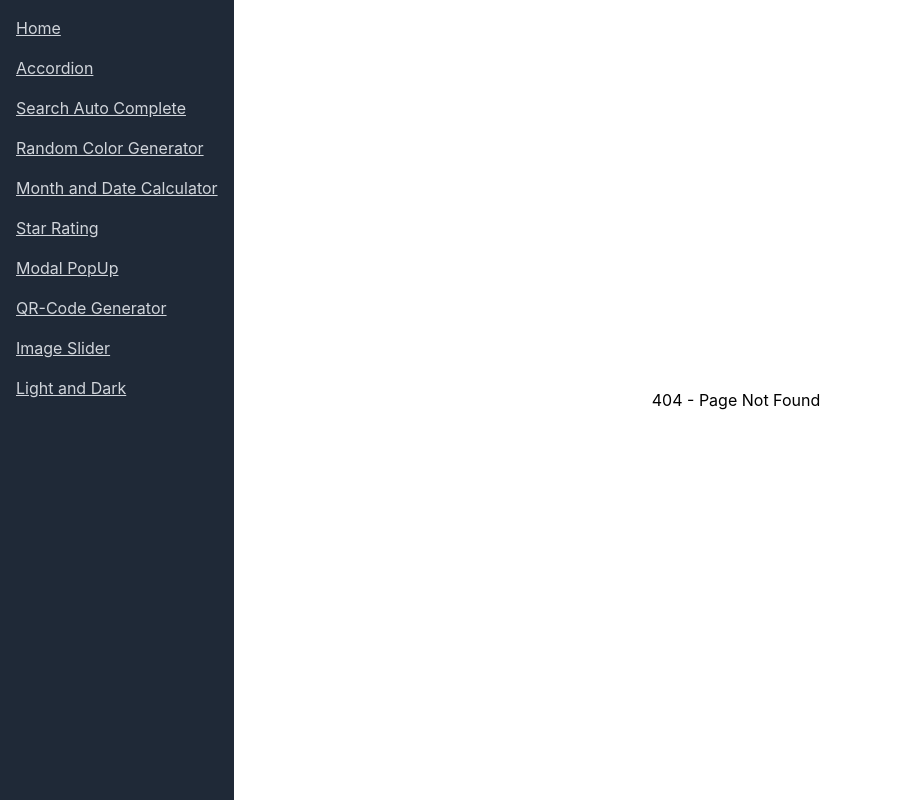
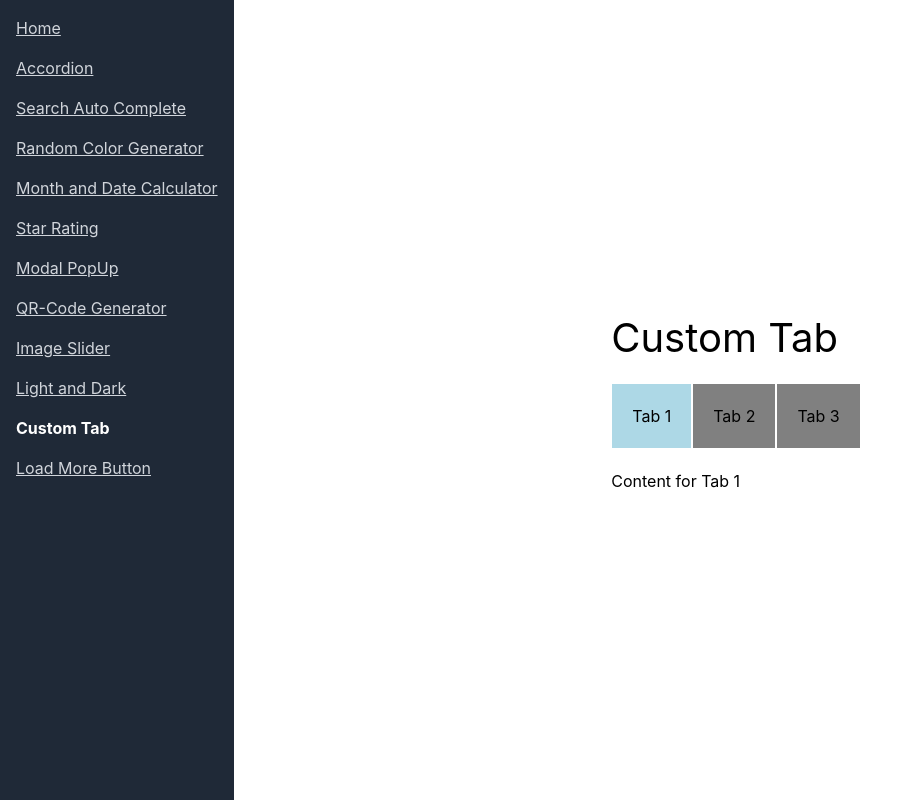
Before and after one commit to saranyaSittrarasu/React_Mini_Projects, a React (Create React App) app: page /customtab in a window 1280 px wide. Before the commit this address had no page. Shown: the whole page, without its empty margins (0-907 px from the left). Built offline with nearby package versions, Linux system fonts and the light colour scheme.

Commit message:
Add Custom Tab and Load More Button components to the navigation

```diff
--- a/src/NavBar.tsx
+++ b/src/NavBar.tsx
@@ -60,6 +60,16 @@ const Navbar: React.FC = () => {
             Light and Dark
           </Link>
         </li>
+        <li>
+          <Link to="/customtab" className={navLinkStyles}>
+            Custom Tab
+          </Link>
+        </li>
+        <li>
+          <Link to="/loadmorebutton" className={navLinkStyles}>
+            Load More Button
+          </Link>
+        </li>
       </ul>
     </nav>
   );
--- a/src/Router.tsx
+++ b/src/Router.tsx
@@ -11,6 +11,8 @@ import ModalHomePage from "./components/ModalPopUp/ModalHomePage";
 import QrCoreGenerator from "./components/QRCodeGenerator/QrCoreGenerator";
 import ImageSlider from "./components/ImageSlider/ImageSlider";
 import LightAndDark from "./components/LightAndDark/LightAndDark";
+import CustomTab from "./components/CustomTab/CustomTab";
+import LoadMoreButton from "./components/LoadMoreButton/LoadMoreButton";
 
 const AppRouter: React.FC = () => {
   return (
@@ -29,6 +31,8 @@ const AppRouter: React.FC = () => {
         <Route path="/qrcode" element={<QrCoreGenerator />} />
         <Route path="/imageslider" element={<ImageSlider />} />
         <Route path="/lightdark" element={<LightAndDark />} />
+        <Route path="/customtab" element={<CustomTab />} />
+        <Route path="/loadmorebutton" element={<LoadMoreButton />} />
         <Route path="*" element={<NotFound />} />{" "}
       </Routes>
     </>
--- /dev/null
+++ b/src/components/CustomTab/CustomTab.tsx
@@ -0,0 +1,39 @@
+import { useState } from "react";
+import { customData, customDataType } from "./CustomTabData";
+
+const CustomTab = () => {
+  const [content, setContent] = useState<customDataType>(customData[0]);
+  const [activeTab, setActiveTab] = useState<number>(0);
+  const showContent = (index: number) => {
+    setContent(customData[index]);
+    setActiveTab(index);
+  };
+  return (
+    <div>
+      <h1 style={{ fontSize: "40px", marginBottom: "15px" }}>Custom Tab</h1>
+      <div
+        style={{ marginBottom: "10px", display: "flex", flexDirection: "row" }}
+      >
+        {customData.map((item, i) => {
+          return (
+            <div key={i} style={{ margin: "1px" }}>
+              <button
+                style={{
+                  cursor: "pointer",
+                  backgroundColor: activeTab === i ? "lightblue" : "gray",
+                  padding: "20px",
+                }}
+                onClick={() => showContent(i)}
+              >
+                {item.label}
+              </button>
+            </div>
+          );
+        })}
+      </div>
+      {content && <p style={{ marginTop: "20px" }}>{content.content}</p>}
+    </div>
+  );
+};
+
+export default CustomTab;
--- /dev/null
+++ b/src/components/CustomTab/CustomTab3.tsx
@@ -0,0 +1,5 @@
+const CustomTab3 = () => {
+  return <>Custom Tab 3 content from react component</>;
+};
+
+export default CustomTab3;
--- /dev/null
+++ b/src/components/CustomTab/CustomTabData.tsx
@@ -0,0 +1,21 @@
+import CustomTab3 from "./CustomTab3";
+export type customDataType = {
+  id?: number;
+  label: string;
+  content: string | React.ReactNode;
+};
+
+export const customData: customDataType[] = [
+  {
+    label: "Tab 1",
+    content: "Content for Tab 1",
+  },
+  {
+    label: "Tab 2",
+    content: "Content for Tab 2",
+  },
+  {
+    label: "Tab 3",
+    content: <CustomTab3 />,
+  },
+];
--- /dev/null
+++ b/src/components/LoadMoreButton/LoadMoreButton.tsx
@@ -0,0 +1,8 @@
+import React from "react";
+
+const LoadMoreButton = () => {
+  //https://dummyjson.com/products?limit=20&skip=0
+  return <div>Load More Button</div>;
+};
+
+export default LoadMoreButton;
```
